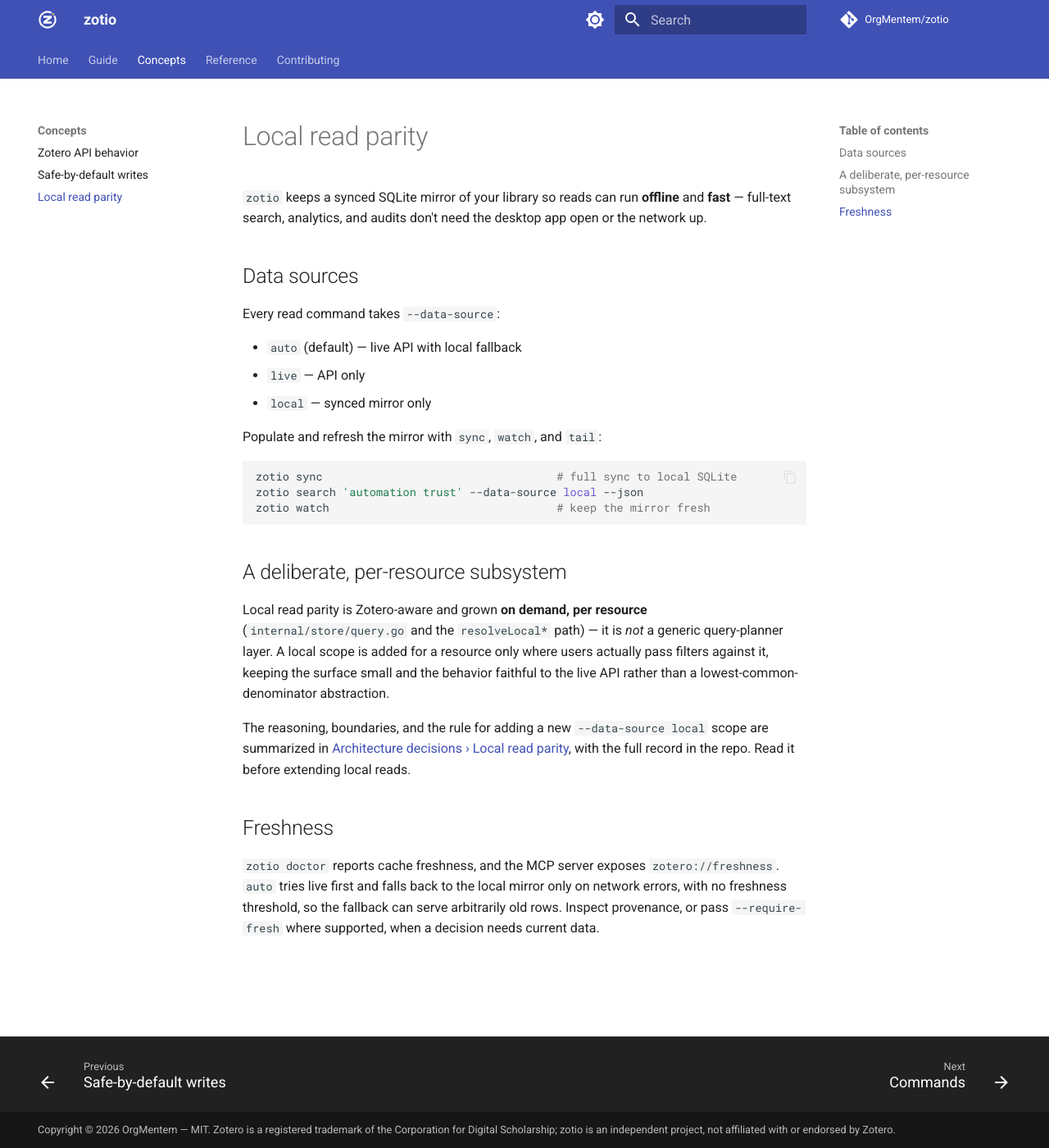
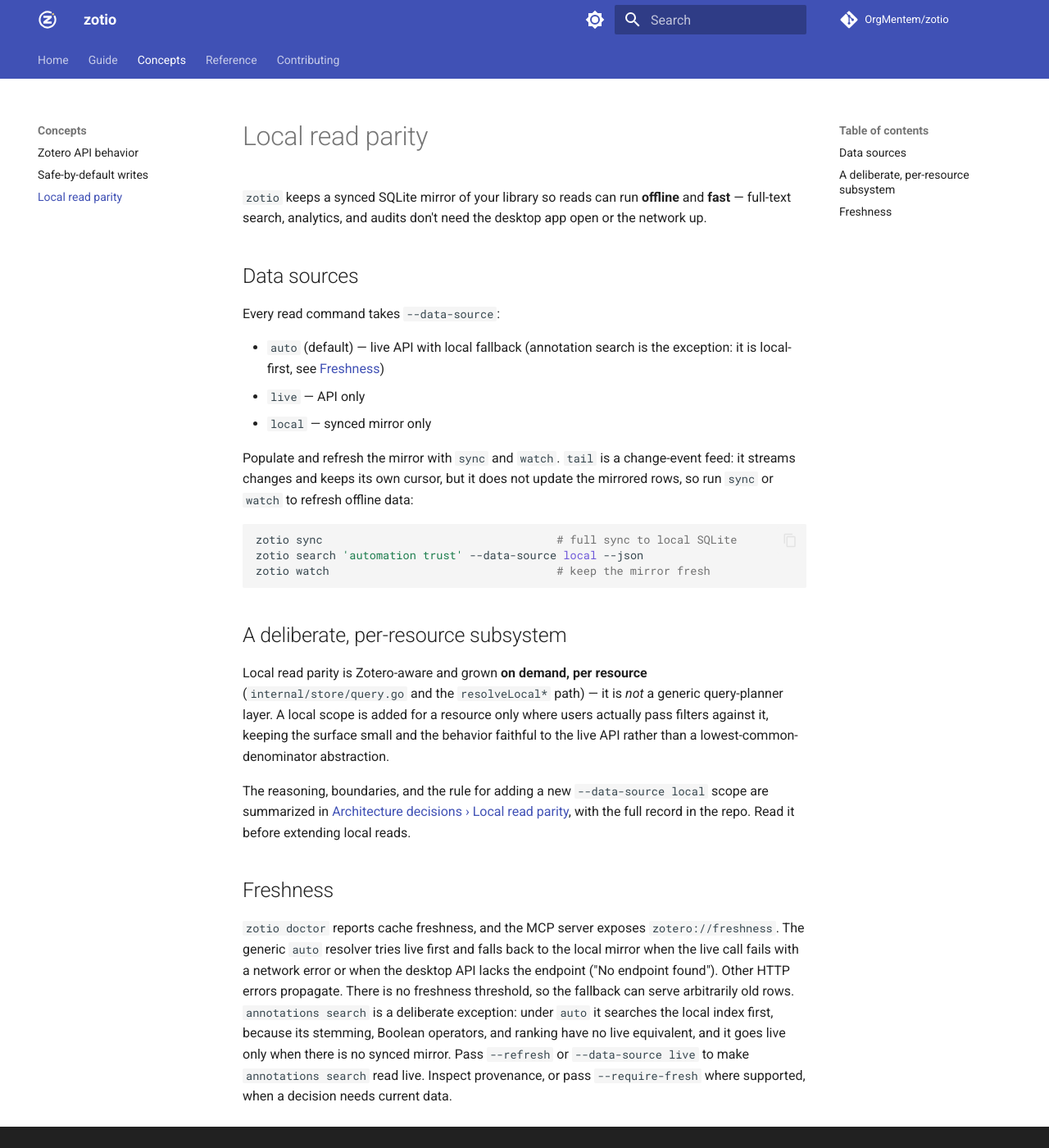
Before and after one commit to OrgMentem/zotio, an MkDocs documentation site: the page built from docs/concepts/local-read-parity.md, in a window 1280 px wide and 1400 px high. Shown: the whole window at 82% size. Built offline with MkDocs 1.6.1 and Material for MkDocs 9.7.7, drawn with Linux system fonts in a browser that asks for light colours; comment, search, counter and statistics services are not loaded.

Commit message:
docs(concepts): correct tail, auto fallback, MCP mirror, and data-dir env claims
- tail is a change-event feed, not a mirror refresher.
- auto is live-first with a fallback on network errors or a missing desktop endpoint; annotations search is local-first; generic fallback can return unfiltered rows.
- the mirror surface is one tool per MCP-eligible command, selected with ZOTIO_MCP_SURFACE=mirror.
- the data directory variable is ZOTERO_DATA_DIR.

Findings: zotio-dbd75ce274ef07ce zotio-079b27a75ad72cfb zotio-17bbdafa64366d3f zotio-1613b88e9d5a9867 zotio-7d3b035d0c8535d6

````diff
--- a/docs/concepts/local-read-parity.md
+++ b/docs/concepts/local-read-parity.md
@@ -6,11 +6,11 @@
 
 Every read command takes `--data-source`:
 
-- `auto` (default) — live API with local fallback
+- `auto` (default) — live API with local fallback (annotation search is the exception: it is local-first, see [Freshness](#freshness))
 - `live` — API only
 - `local` — synced mirror only
 
-Populate and refresh the mirror with `sync`, `watch`, and `tail`:
+Populate and refresh the mirror with `sync` and `watch`. `tail` is a change-event feed: it streams changes and keeps its own cursor, but it does not update the mirrored rows, so run `sync` or `watch` to refresh offline data:
 
 ```bash
 zotio sync                                   # full sync to local SQLite
@@ -26,4 +26,4 @@ The reasoning, boundaries, and the rule for adding a new `--data-source local` s
 
 ## Freshness
 
-`zotio doctor` reports cache freshness, and the MCP server exposes `zotero://freshness`. `auto` tries live first and falls back to the local mirror only on network errors, with no freshness threshold, so the fallback can serve arbitrarily old rows. Inspect provenance, or pass `--require-fresh` where supported, when a decision needs current data.
+`zotio doctor` reports cache freshness, and the MCP server exposes `zotero://freshness`. The generic `auto` resolver tries live first and falls back to the local mirror when the live call fails with a network error or when the desktop API lacks the endpoint ("No endpoint found"). Other HTTP errors propagate. There is no freshness threshold, so the fallback can serve arbitrarily old rows. `annotations search` is a deliberate exception: under `auto` it searches the local index first, because its stemming, Boolean operators, and ranking have no live equivalent, and it goes live only when there is no synced mirror. Pass `--refresh` or `--data-source live` to make `annotations search` read live. Inspect provenance, or pass `--require-fresh` where supported, when a decision needs current data.
````
Also changed, not shown: docs/contributing/architecture-decisions.md (+3 -3 lines).
